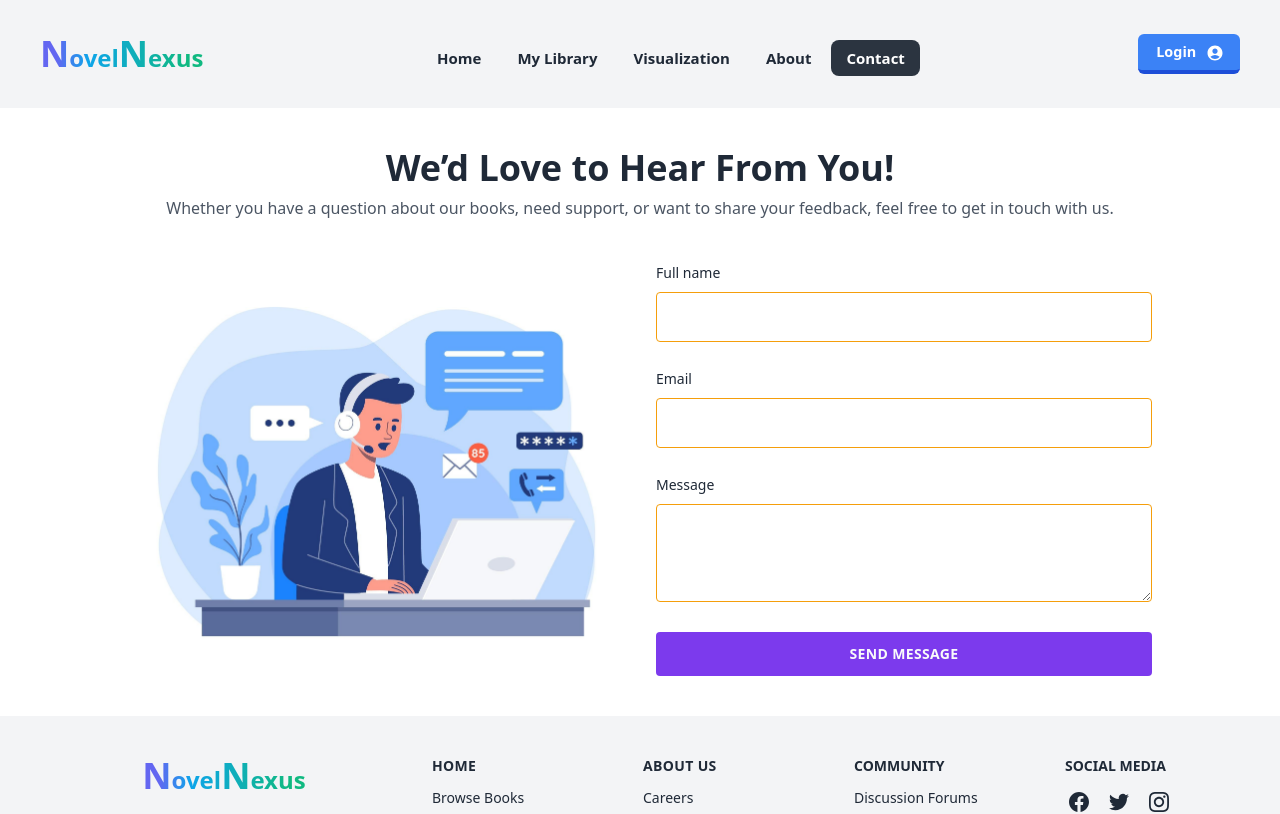
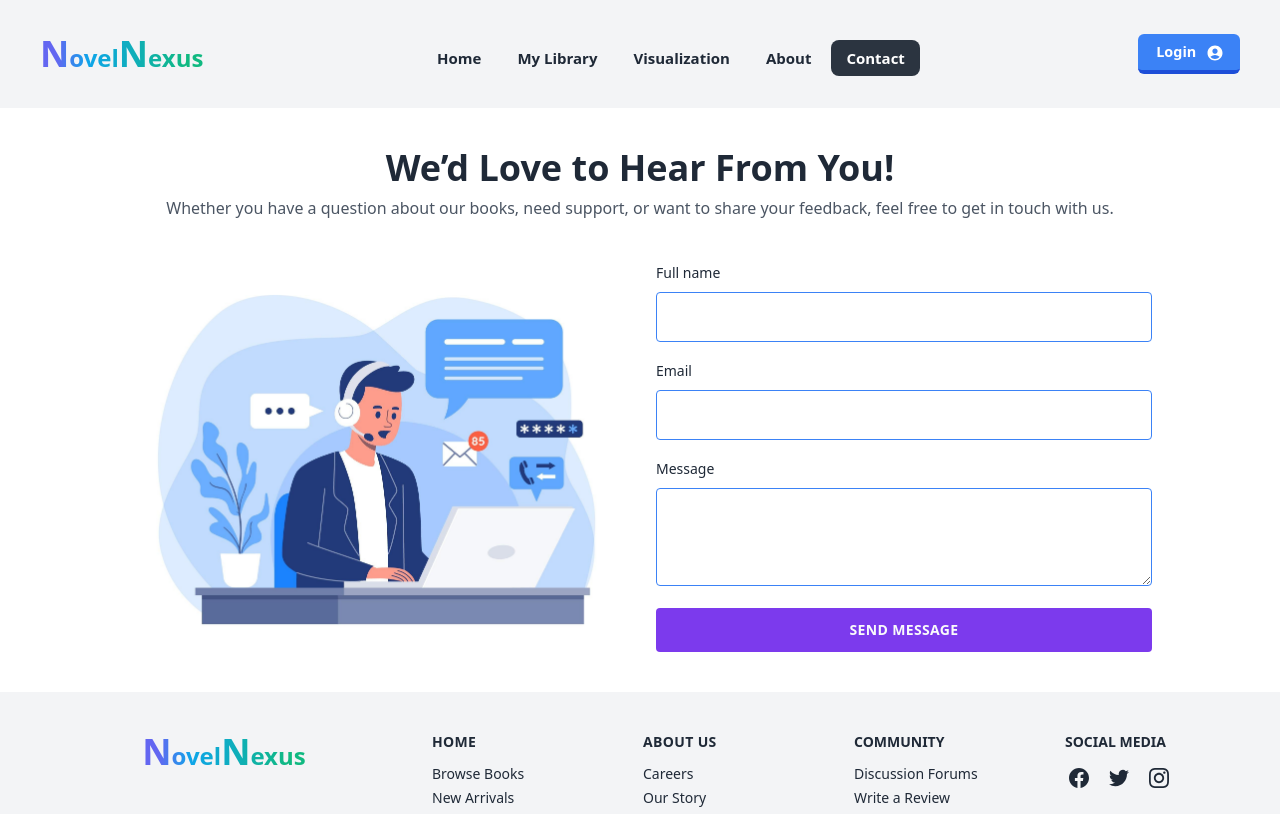
Before and after one commit to Junaed-Uddin/NovelNexus, a React (Vite) app: page /contact in a window 1280 px wide. Shown: the top 814 px of the page. Built offline with nearby package versions, Linux system fonts and the light colour scheme; no server answers.

Commit message:
fix alignment of contact.jsx

```diff
--- a/src/components/Contact/Contact.jsx
+++ b/src/components/Contact/Contact.jsx
@@ -15,7 +15,7 @@ const Contact = () => {
         <div className="flex flex-col items-center justify-center">
           <img src={contact} alt="" className="w-full object-cover" />
         </div>
-        <form noValidate="" className="space-y-6">
+        <form className="space-y-4">
           <div>
             <label htmlFor="name" className="text-sm">
               Full name
@@ -23,7 +23,7 @@ const Contact = () => {
             <input
               id="name"
               type="text"
-              className="w-full mt-2 border border-amber-500 p-3 rounded input-bordered"
+              className="w-full mt-2 border border-blue-500 p-3 rounded input-bordered"
             />
           </div>
           <div>
@@ -33,7 +33,7 @@ const Contact = () => {
             <input
               id="email"
               type="email"
-              className="border mt-2 border-amber-500 w-full p-3 rounded input-bordered"
+              className="border mt-2 border-blue-500 w-full p-3 rounded input-bordered"
             />
           </div>
           <div>
@@ -43,7 +43,7 @@ const Contact = () => {
             <textarea
               id="message"
               rows="3"
-              className="w-full mt-2 p-3 border border-amber-500 rounded input-bordered"
+              className="w-full mt-2 p-3 border border-blue-500 rounded input-bordered"
             ></textarea>
           </div>
           <button
```
